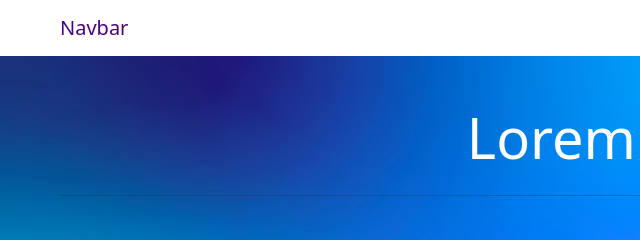
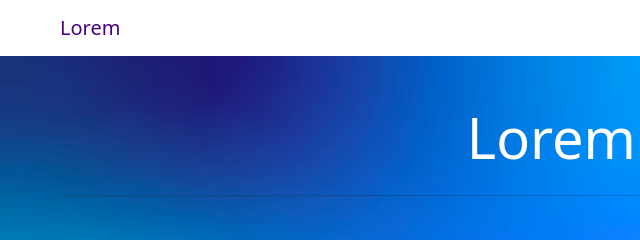
Before and after one commit to gigijeskai/u2-w2-d5-test-venerdi, a website: page index.html in a window 1280 px wide. Shown: the top 240 px of the page, 0-640 px from the left. Drawn offline with nearby package versions, Linux system fonts and the light colour scheme.

Commit message:
simple commit

```diff
--- a/index.html
+++ b/index.html
@@ -10,7 +10,7 @@
   <body>
     <nav class="navbar navbar-expand-md navbar-light bg-light">
       <div class="container-fluid mx-5">
-        <a class="navbar-brand text-primary" href="#">Navbar</a>
+        <a class="navbar-brand text-primary" href="#">Lorem</a>
         <button class="navbar-toggler" type="button" data-bs-toggle="collapse" data-bs-target="#navbarNav" aria-controls="navbarNav" aria-expanded="false" aria-label="Toggle navigation">
           <span class="navbar-toggler-icon"></span>
         </button>
```
